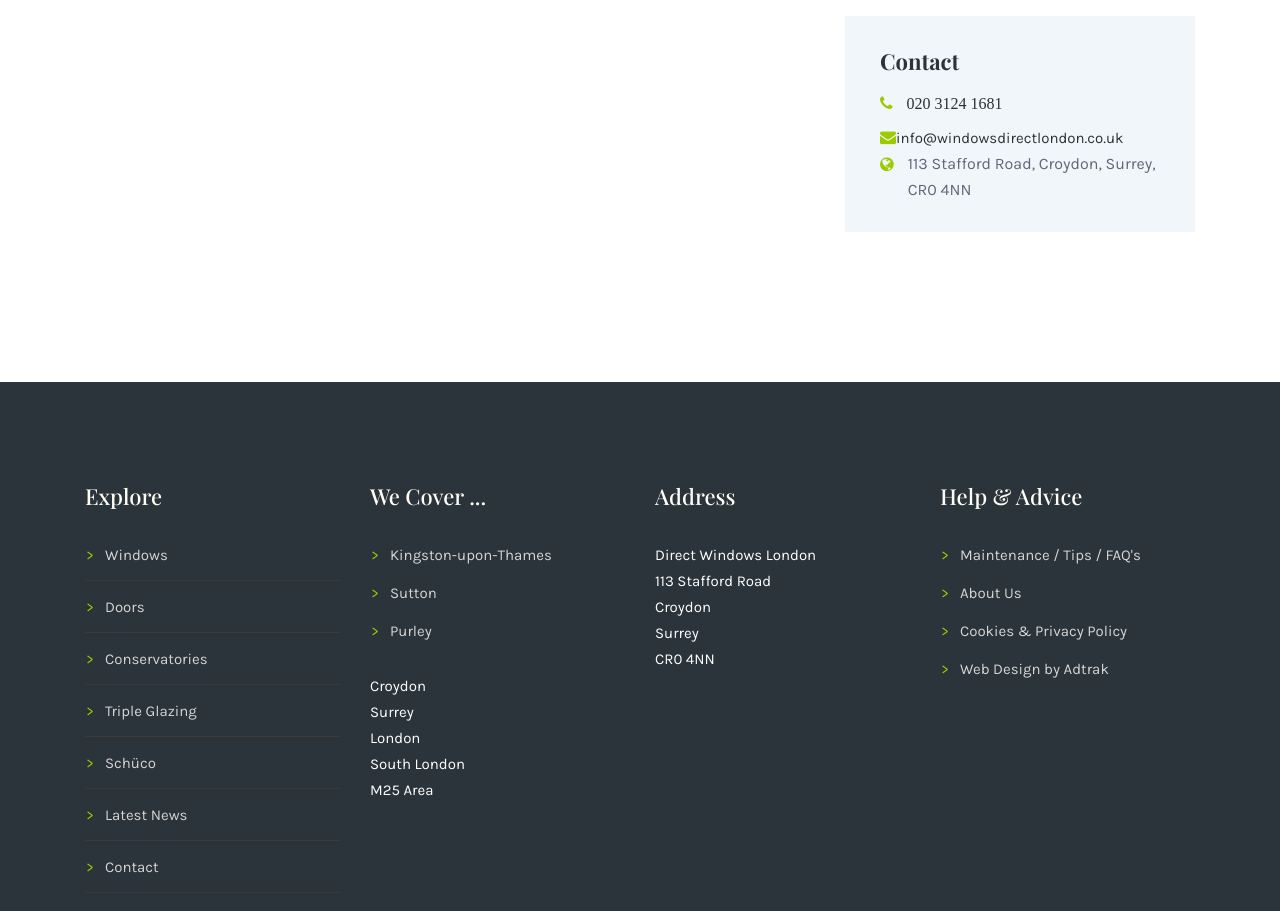
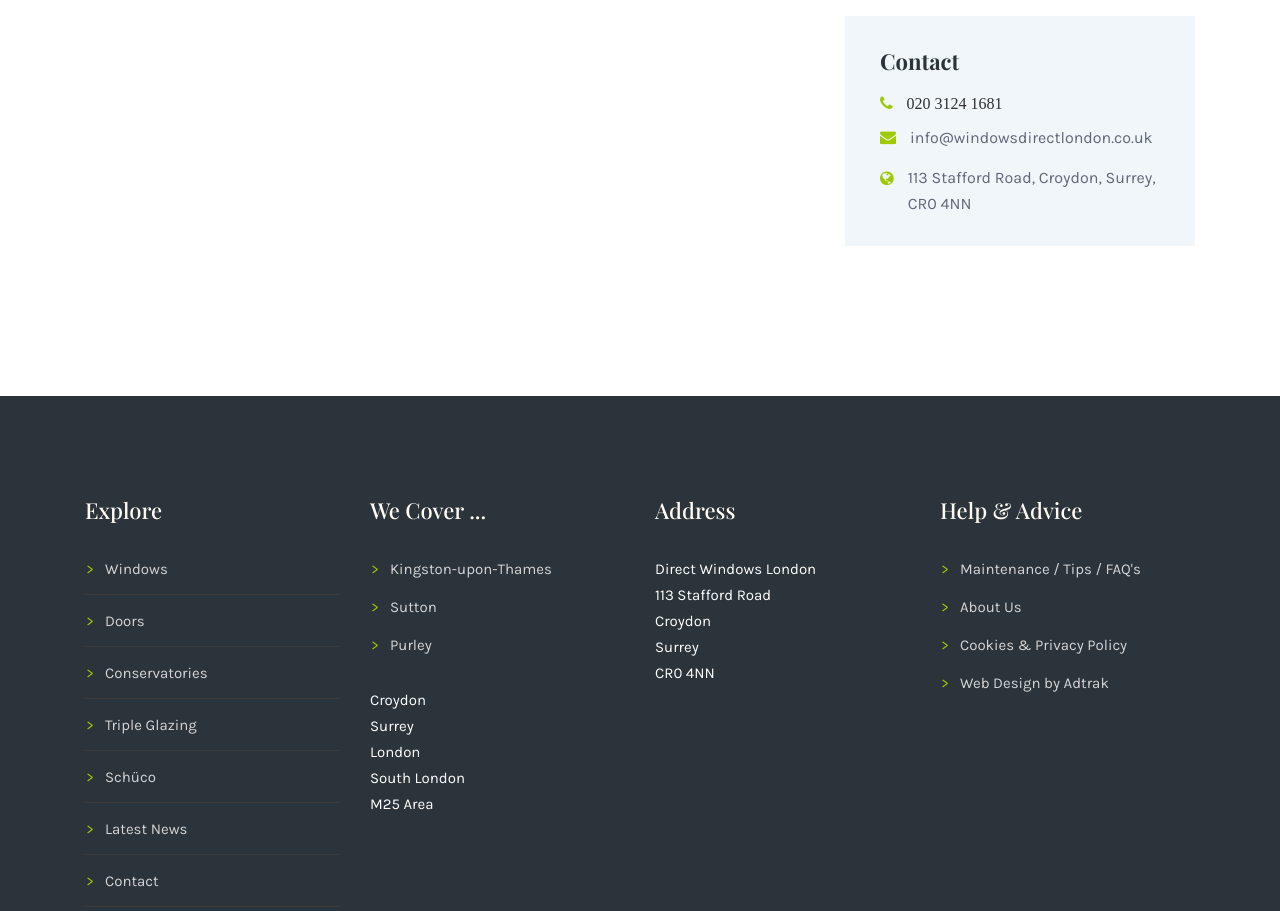
Before and after one commit to raohassandev/automatrix_website, a Next.js app: page /single-services in a window 1280 px wide. Shown: the part 2140-3051 px from the top of the page. Built offline with nearby package versions, Linux system fonts and the light colour scheme.

Commit message:
email over lap fixed.

```diff
--- a/components/ServiceSidebar.js
+++ b/components/ServiceSidebar.js
@@ -4,39 +4,13 @@ import { getProduct, getServiceList } from "../helpers/getProduct";
 import { CONTACT } from "../helpers/products";
 
 const ServiceSidebar = () => {
-  // const serviceListArray = [
-  //   {
-  //     serviceTitle: "uPVC WINDOWS",
-  //     sidebarLink: "single-services",
-  //   },
-  //   {
-  //     serviceTitle: "Fresh Fruits ",
-  //     sidebarLink: "single-services",
-  //   },
-  //   {
-  //     serviceTitle: "Natural Wheats",
-  //     sidebarLink: "single-services",
-  //   },
-  //   {
-  //     serviceTitle: "Red Watermelon",
-  //     sidebarLink: "single-services",
-  //   },
-  //   {
-  //     serviceTitle: "Juicy Grapes",
-  //     sidebarLink: "single-services",
-  //   },
-  //   {
-  //     serviceTitle: "Fresh Banana",
-  //     sidebarLink: "single-services",
-  //   },
-  // ];
   const serviceListArray = getServiceList();
   const serviceListMap = serviceListArray.map((item, i) => {
     return (
       <li key={i}>
         <Link
           href={{
-            pathname: "/single-services",
+            pathname: '/single-services',
             query: getProduct(item.type, item.key),
           }}>
           {item.serviceTitle}
@@ -46,33 +20,33 @@ const ServiceSidebar = () => {
   });
 
   return (
-    <div className="single_service_right">
-      <div className="single_service_cat">
+    <div className='single_service_right'>
+      <div className='single_service_cat'>
         <ul>{serviceListMap}</ul>
       </div>
-      <div className="service_contact">
+      <div className='service_contact'>
         <h4>Contact </h4>
-        <div className="serv_contact_wrp">
-          <div className="single-contact-info">
-            <a className="fa " href={`tel:${CONTACT.phone}`}>
-              <i className="fa fa-phone"></i>
+        <div className='serv_contact_wrp'>
+          <div className='single-contact-info'>
+            <a className='fa ' href={`tel:${CONTACT.phone}`}>
+              <i className='fa fa-phone'></i>
 
               <p>{CONTACT.phone}</p>
             </a>
           </div>
-          <div className="single-contact-info">
-            <a className="mr-2" href={`mailto:${CONTACT.email}`}>
-              <i className="fa fa-envelope"></i>
-
-              {CONTACT.email}
-            </a>
-          </div>
-          <div className="single-contact-info">
-            <i className="fa fa-globe"></i>
+          <div className='single-contact-info'>
+            <i className='fa fa-envelope'></i>
             {/* <p>
               #27, East Madison Ave, <br /> Melbourne, Australia
             </p> */}
-            <p style={{ width: "90%" }}>{CONTACT.address}</p>
+            <p style={{ width: '80%' }}>{CONTACT.email}</p>
+          </div>
+          <div className='single-contact-info'>
+            <i className='fa fa-globe'></i>
+            {/* <p>
+              #27, East Madison Ave, <br /> Melbourne, Australia
+            </p> */}
+            <p style={{ width: '90%' }}>{CONTACT.address}</p>
           </div>
         </div>
       </div>
```
